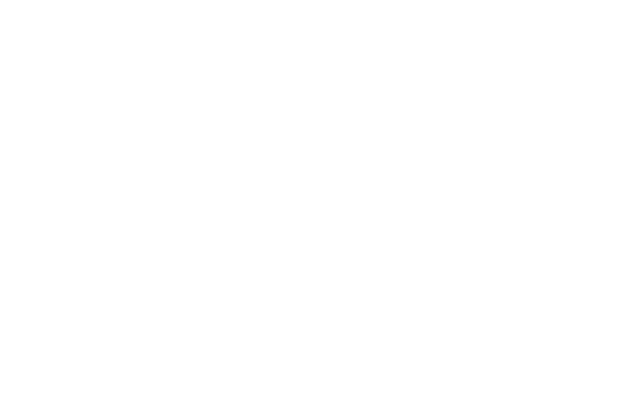
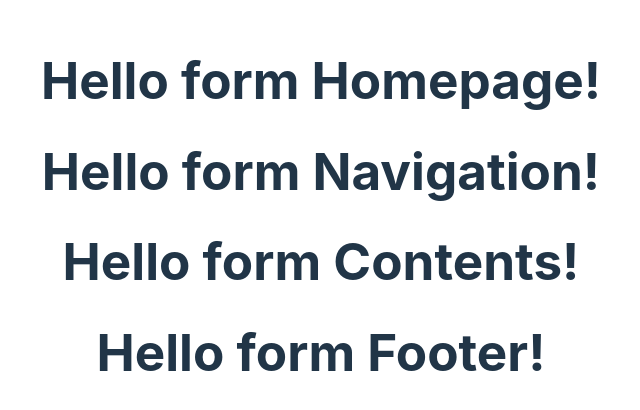
Before and after one commit to Ghishani/bookify_frontend, a React (Vite) app: page / in a window 1280 px wide. Shown: the part 184-594 px from the top of the page, without its empty margins (319-959 px from the left). Built offline with nearby package versions, Linux system fonts and the light colour scheme.

Commit message:
add router to BookifyContainer and render homepage

```diff
--- a/src/App.jsx
+++ b/src/App.jsx
@@ -1,10 +1,11 @@
 import './App.css'
+import BookifyContainer from './BookifyContainer'
 
 function App() {
 
   return (
     <>
-
+      <BookifyContainer />
     </>
   )
 }
--- a/src/BookifyContainer.jsx
+++ b/src/BookifyContainer.jsx
@@ -1,7 +1,33 @@
+import { useState, useEffect } from "react";
+import { RouterProvider, createBrowserRouter } from "react-router-dom";
+import HomePageComponent from "./components/Homepage/HomePageComponent";
+import NavigationBar from "./components/Homepage/NavigationBar";
+
 const BookifyContainer = ()=> {
+
+    const [users, setUsers] = useState([]);
+    const [booksOnline, setBooksOnline] = useState([]);
+    const [quote, setQuote] = useState("");
+
+    const router = createBrowserRouter(
+        [
+            {
+                path: "/",
+                element: <HomePageComponent />,
+                children: [
+                    {
+                        path: "/",
+                        element: <NavigationBar />
+                    },
+                ]
+            }
+        ]
+    )
+
 
     return(
         <>
+        <RouterProvider router={router} />
         </>
     )
 
--- /dev/null
+++ b/src/apiFetch.js
@@ -0,0 +1,3 @@
+const fetchUsers = async () => {
+
+}
--- /dev/null
+++ b/src/components/Homepage/ContentComponent.jsx
@@ -0,0 +1,10 @@
+const ContentComponent = () => {
+
+    return(
+        <>
+            <h1>Hello form Contents!</h1>
+        </>
+    )
+}
+
+export default ContentComponent;
--- a/src/components/Homepage/Footer/FooterComponent.jsx
+++ b/src/components/Homepage/Footer/FooterComponent.jsx
@@ -2,6 +2,7 @@
 
     return(
         <>
+            <h1>Hello form Footer!</h1>
         </>
     )
 }
--- a/src/components/Homepage/HomePageComponent.jsx
+++ b/src/components/Homepage/HomePageComponent.jsx
@@ -1,7 +1,15 @@
+import NavigationBar from "./NavigationBar";
+import FooterComponent from "./Footer/FooterComponent";
+import ContentComponent from "./ContentComponent";
+
 const HomePageComponent = () => {
 
     return(
         <>
+            <h1>Hello form Homepage!</h1>
+            <NavigationBar />
+            <ContentComponent />
+            <FooterComponent />
         </>
     )
 }
--- a/src/components/Homepage/NavigationBar.jsx
+++ b/src/components/Homepage/NavigationBar.jsx
@@ -2,6 +2,7 @@
 
     return(
         <>
+            <h1>Hello form Navigation!</h1>
         </>
     )
 }
```
Also changed, not shown: src/components/QuoteComponent.jsx (added, +9 -0 lines), src/components/QuotesComponent.jsx (deleted, +0 -9 lines).
